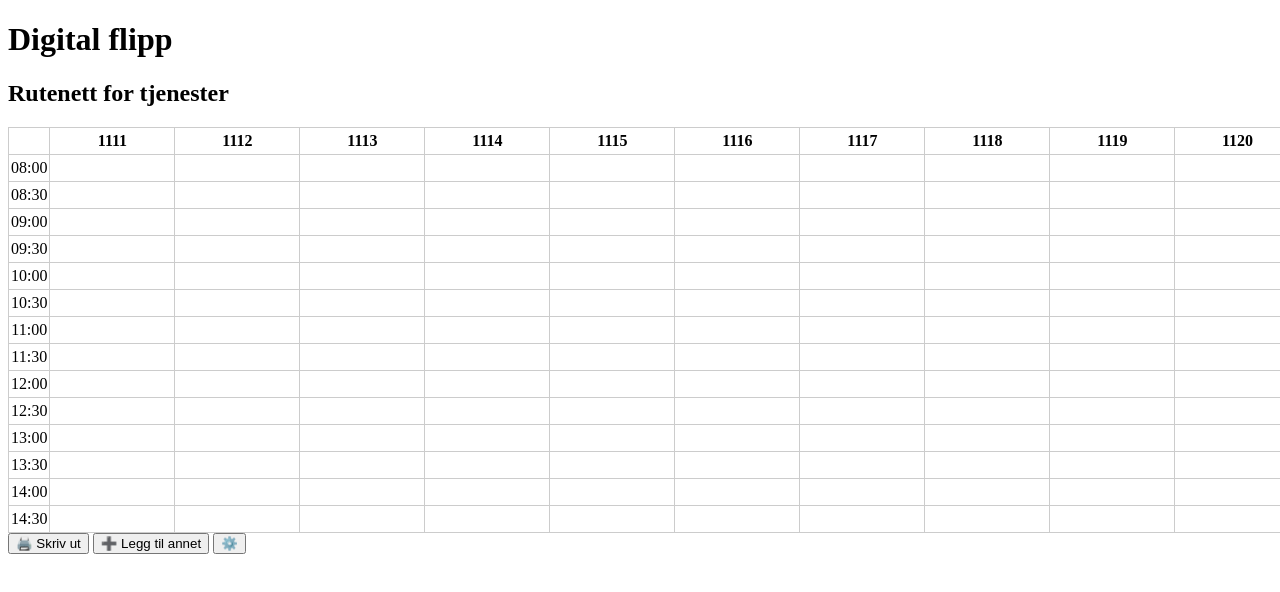
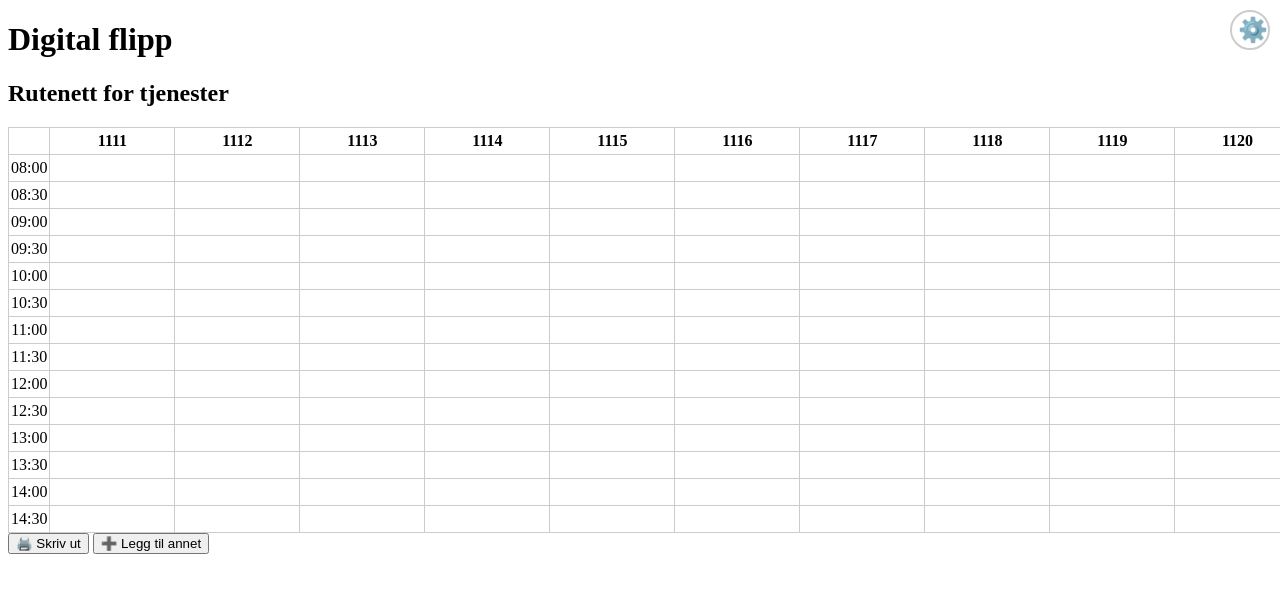
Before and after one commit to norum96/digitalflippbeta, a plain HTML site: page index.html in a window 1280 px wide. Shown: the top 592 px of the page. Drawn offline with Linux system fonts and the light colour scheme.

Commit message:
Update styles.css

```diff
--- a/styles.css
+++ b/styles.css
@@ -206,3 +206,21 @@ td {
   color: black;
   font-weight: bold;
 }
+
+
+/* Tannhjulsknapp */
+.settings-button {
+  position: fixed;
+  top: 10px;
+  right: 10px;
+  font-size: 1.5rem;
+  background-color: white;
+  border: 2px solid #ccc;
+  border-radius: 50%;
+  width: 40px;
+  height: 40px;
+  cursor: pointer;
+  z-index: 1000;
+}
+
+/* Modal for innstillinger bruker samme modal-style som før */
```
